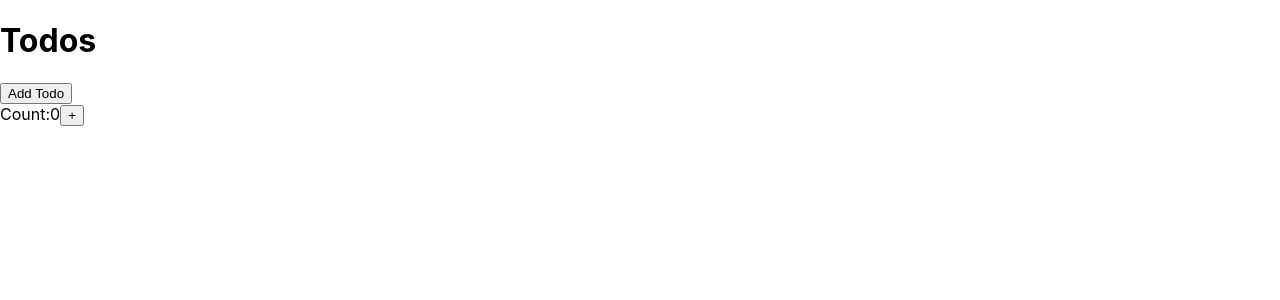
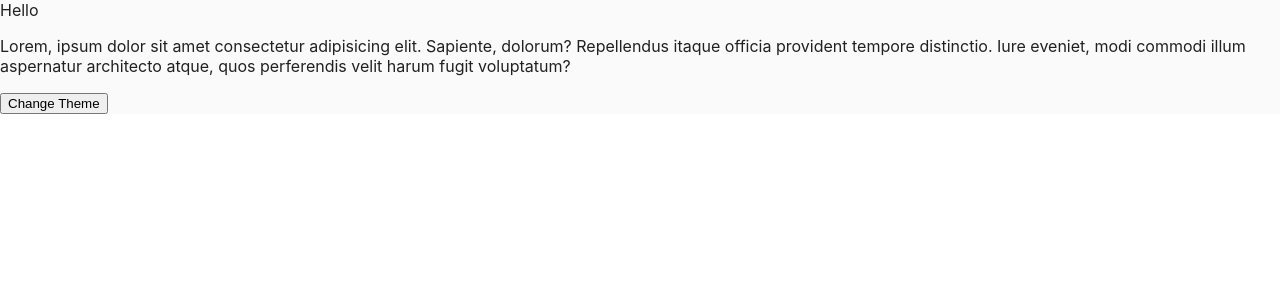
Before and after one commit to GopiBalar/React_l, a React (Create React App) app: page / in a window 1280 px wide. Shown: the top 300 px of the page. Built offline with nearby package versions, Linux system fonts and the light colour scheme.

Commit message:
customHooks & useContext

```diff
--- a/src/App.css
+++ b/src/App.css
@@ -1,4 +1,4 @@
-.App {
+/* .App {
   text-align: center;
 }
 
@@ -35,4 +35,4 @@
   to {
     transform: rotate(360deg);
   }
-}
+} */
--- a/src/App.js
+++ b/src/App.js
@@ -1,4 +1,4 @@
-import "./App.css";
+// import "./App.css";
 import Main from "./Pages/Main";
 
 function App() {
--- /dev/null
+++ b/src/Components/HooksExample/useContext/Component1.jsx
@@ -0,0 +1,66 @@
+// import React, { createContext, useContext } from "react";
+// import Component2 from "./Component2";
+
+// export const UserContext = createContext();
+// const UserContext2 = createContext();
+
+// export function User() {
+//   const use = useContext(UserContext2);
+//   return use;
+// }
+
+// function Component1() {
+//   return (
+//     <UserContext.Provider value="Ram">
+//       <UserContext2.Provider value=" Shyam">
+//         <Component2 />
+//       </UserContext2.Provider>
+//     </UserContext.Provider>
+//   );
+// }
+
+// export default Component1;
+
+import React from "react";
+import Component2 from "./Component2";
+import { useTheme } from "./Theme";
+// import User from "./User";
+
+function Component1() {
+  const { theme, setTheme } = useTheme();
+  console.log("theme", theme);
+
+  const dStyles = {
+    backgroundColor: theme === "dark" ? "#212121" : "#fafafa",
+    color: theme === "dark" ? "#fafafa" : "#212121",
+    justifyContent: "center",
+    alignItems: "center",
+  };
+
+  return (
+    // <User>
+      <div style={dStyles}>
+        <Component2 />
+        <p>
+          Lorem, ipsum dolor sit amet consectetur adipisicing elit. Sapiente,
+          dolorum? Repellendus itaque officia provident tempore distinctio. Iure
+          eveniet, modi commodi illum aspernatur architecto atque, quos
+          perferendis velit harum fugit voluptatum?
+        </p>
+        <button
+          onClick={() => {
+            if (theme === "light") {
+              setTheme("dark");
+            } else {
+              setTheme("light");
+            }
+          }}
+        >
+          Change Theme
+        </button>
+      </div>
+    // {/* </User> */}
+  );
+}
+
+export default Component1;
--- /dev/null
+++ b/src/Components/HooksExample/useContext/Component2.jsx
@@ -0,0 +1,8 @@
+import React from "react";
+import Component3 from "./Component3";
+
+function Component2() {
+  return <Component3 />;
+}
+
+export default Component2;
--- /dev/null
+++ b/src/Components/HooksExample/useContext/Component3.jsx
@@ -0,0 +1,8 @@
+import React from "react";
+import Component4 from "./Component4";
+
+function Component3() {
+  return <Component4 />;
+}
+
+export default Component3;
--- /dev/null
+++ b/src/Components/HooksExample/useContext/Component4.jsx
@@ -0,0 +1,8 @@
+import React from "react";
+import Component5 from "./Component5";
+
+function Component4() {
+  return <Component5 />;
+}
+
+export default Component4;
--- /dev/null
+++ b/src/Components/HooksExample/useContext/Component5.jsx
@@ -0,0 +1,31 @@
+// import React, { useContext } from "react";
+// import { UserContext } from "./Component1";
+// import { User } from "./Component1";
+
+// function Component5() {
+//   const userContext = useContext(UserContext);
+//   const us = User();
+//   return (
+//     <div>
+//       {userContext}
+//       {us}
+//     </div>
+//   );
+// }
+
+// export default Component5;
+
+import React from "react";
+import { useUser } from "./User";
+
+function Component5() {
+  const user = useUser();
+  return (
+    <div>
+      Hello
+      {user}
+    </div>
+  );
+}
+
+export default Component5;
--- /dev/null
+++ b/src/Components/HooksExample/useContext/Theme.jsx
@@ -0,0 +1,19 @@
+import React, { useContext, useState, createContext } from "react";
+
+const ThemeContext = createContext();
+
+export function useTheme() {
+  const theme = useContext(ThemeContext);
+  return theme;
+}
+
+function Theme(props) {
+  const [theme, setTheme] = useState("light");
+  return (
+    <ThemeContext.Provider value={{ theme, setTheme }}>
+      {props.children}
+    </ThemeContext.Provider>
+  );
+}
+
+export default Theme;
--- /dev/null
+++ b/src/Components/HooksExample/useContext/User.jsx
@@ -0,0 +1,20 @@
+import React, { createContext, useState, useContext } from "react";
+
+export const UserContext = createContext();
+
+export function useUser() {
+  const user = useContext(UserContext);
+  return user;
+}
+
+function User(props) {
+  const [user, setUser] = useState(" User");
+
+  return (
+    <UserContext.Provider value={user}>
+      <>{props.children}</>
+    </UserContext.Provider>
+  );
+}
+
+export default User;
--- a/src/Pages/Main.jsx
+++ b/src/Pages/Main.jsx
@@ -1,10 +1,13 @@
 import React from "react";
-// import Memodemo from "../Components/HooksExample/memoDemo/Memodemo";
-// import UseMemoProblem from "../Components/HooksExample/useMemo/UseMemoProblem";
-import UseMemoSolution from "../Components/HooksExample/useMemo/UseMemoSolution";
+import Component1 from "../Components/HooksExample/useContext/Component1";
+import Theme from "../Components/HooksExample/useContext/Theme";
 
 function Main() {
-  return <UseMemoSolution />;
+  return (
+    <Theme>
+      <Component1 />
+    </Theme>
+  );
 }
 
 export default Main;
```
Also changed, not shown: src/Components/HooksExample/customHooks/useFetch.js (added, +30 -0 lines).
